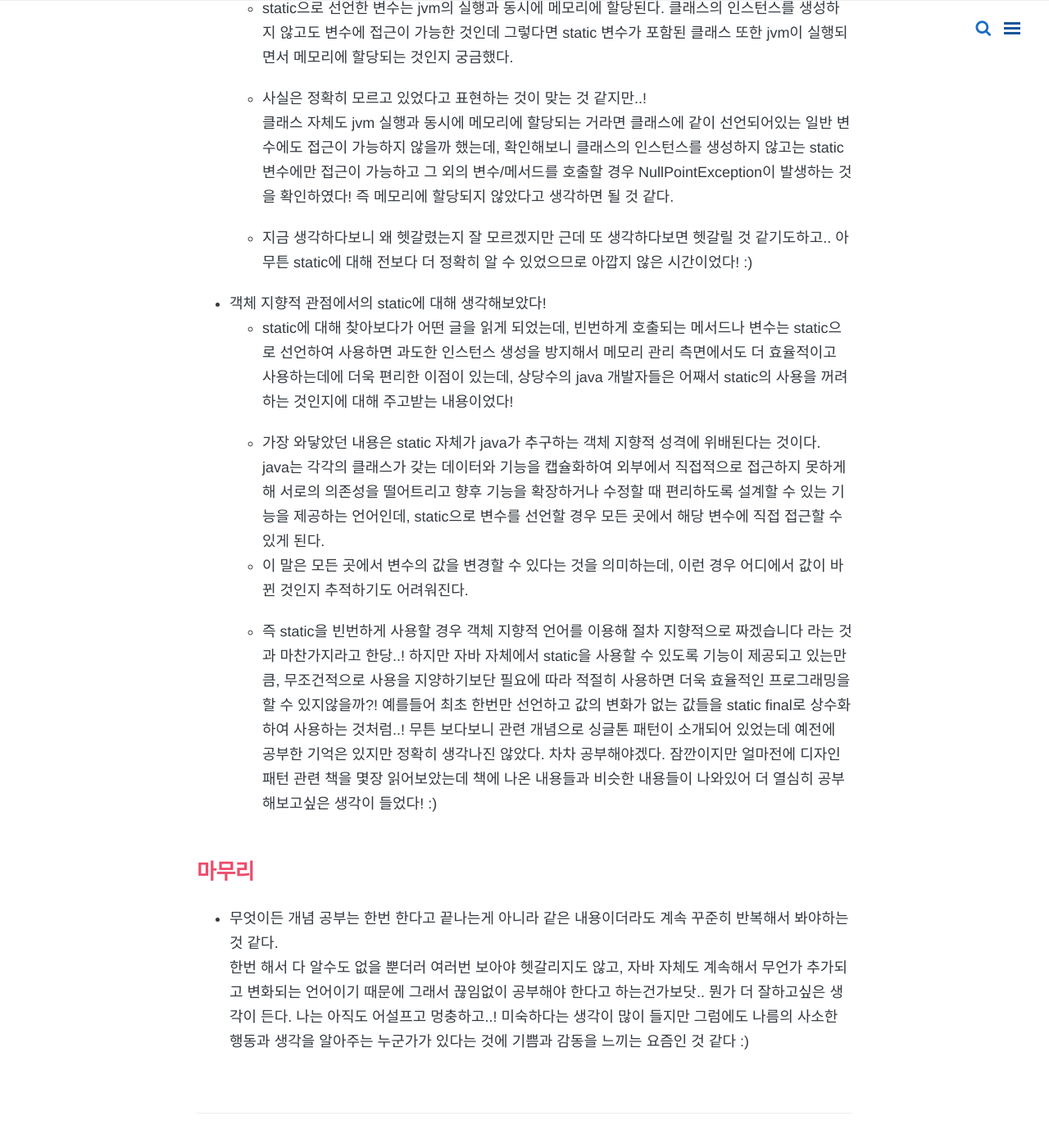
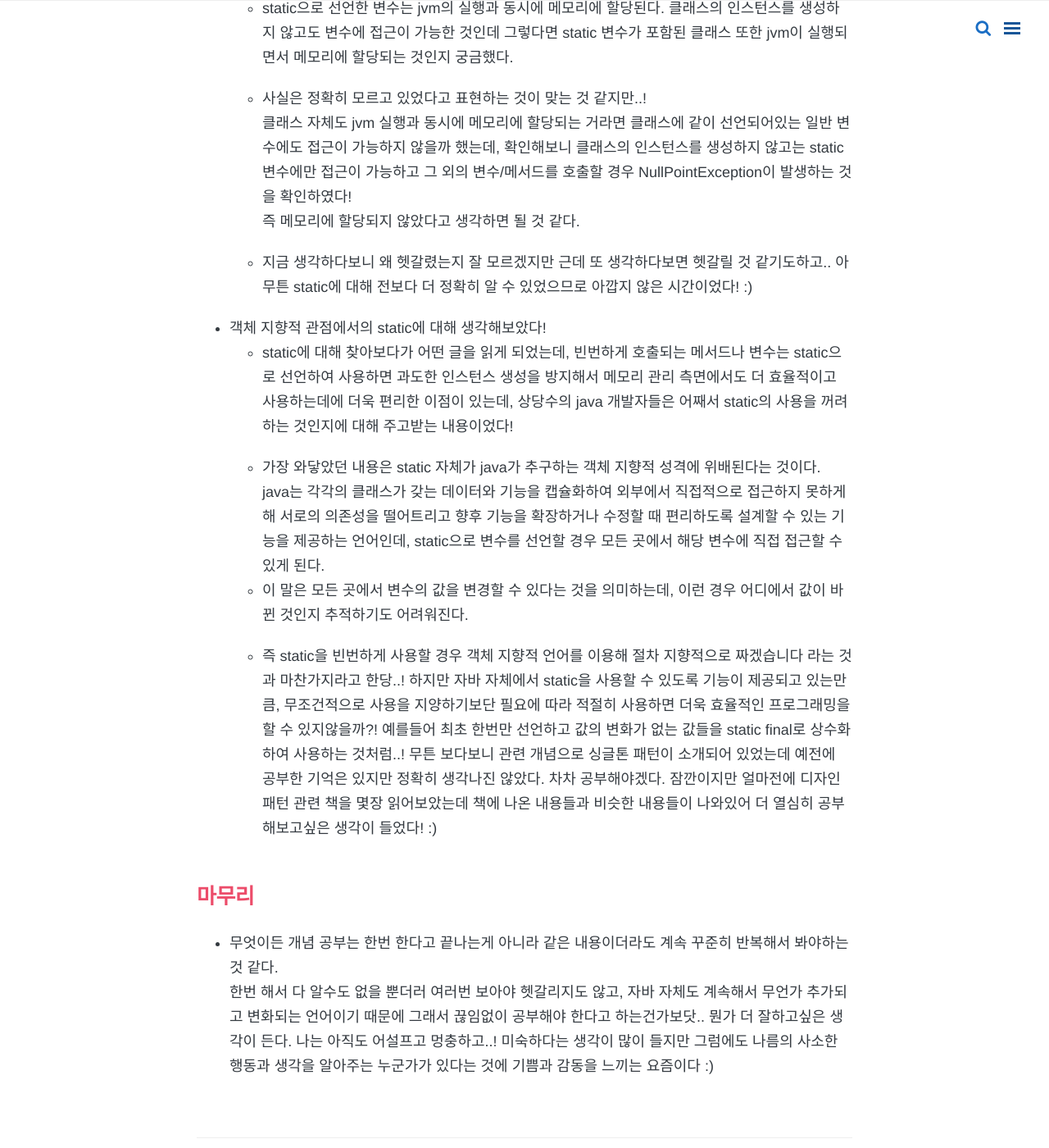
Before and after one commit to diniyo804/diniyo804.github.io, a Jekyll site: the page built from _posts/TIL (Today I Learned)/2019-01-14-TIL.md, in a window 1280 px wide and 1400 px high, scrolled down 369 px. Shown: the whole window at 82% size. Built offline with Jekyll 4.4.1, drawn with Linux system fonts in a browser that asks for light colours; nearby versions of some CDN libraries; comment, search, counter and statistics services are not loaded; some of the changed text lies outside the part shown.

Commit message:
Update 2019-01-14-TIL.md

```diff
--- a/_posts/TIL (Today I Learned)/2019-01-14-TIL.md
+++ b/_posts/TIL (Today I Learned)/2019-01-14-TIL.md
@@ -49,4 +49,4 @@ comments: true
 한번 해서 다 알수도 없을 뿐더러 여러번 보아야 헷갈리지도 않고, 자바 자체도 계속해서 무언가 추가되고 변화되는 언어이기 때문에
 그래서 끊임없이 공부해야 한다고 하는건가보닷.. 뭔가 더 잘하고싶은 생각이 든다.
 나는 아직도 어설프고 멍충하고..! 미숙하다는 생각이 많이 들지만 그럼에도 나름의 사소한 행동과 생각을 알아주는
-누군가가 있다는 것에 기쁨과 감동을 느끼는 요즘인 것 같다 :)
+누군가가 있다는 것에 기쁨과 감동을 느끼는 요즘이다 :)
```
Also changed, not shown: other parts of _posts/TIL (Today I Learned)/2019-01-14-TIL.md (+1 -1 lines).
